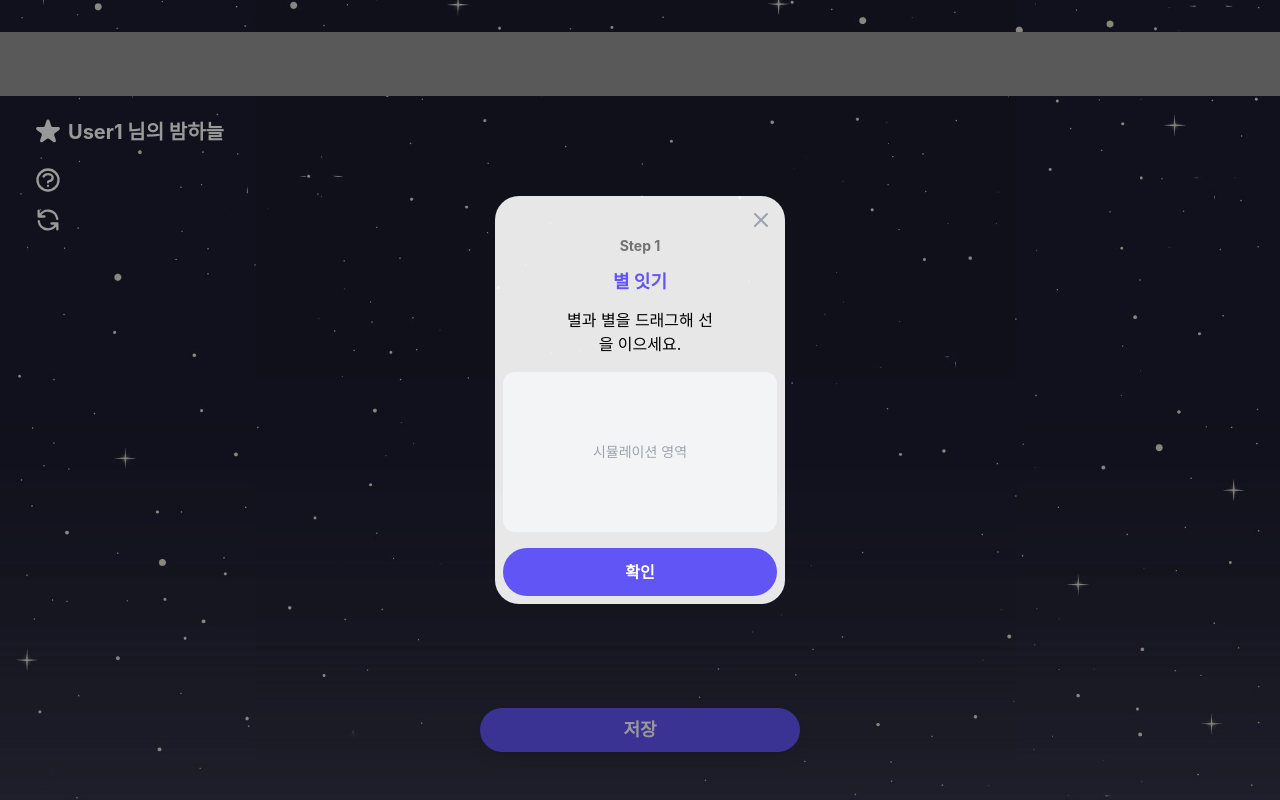
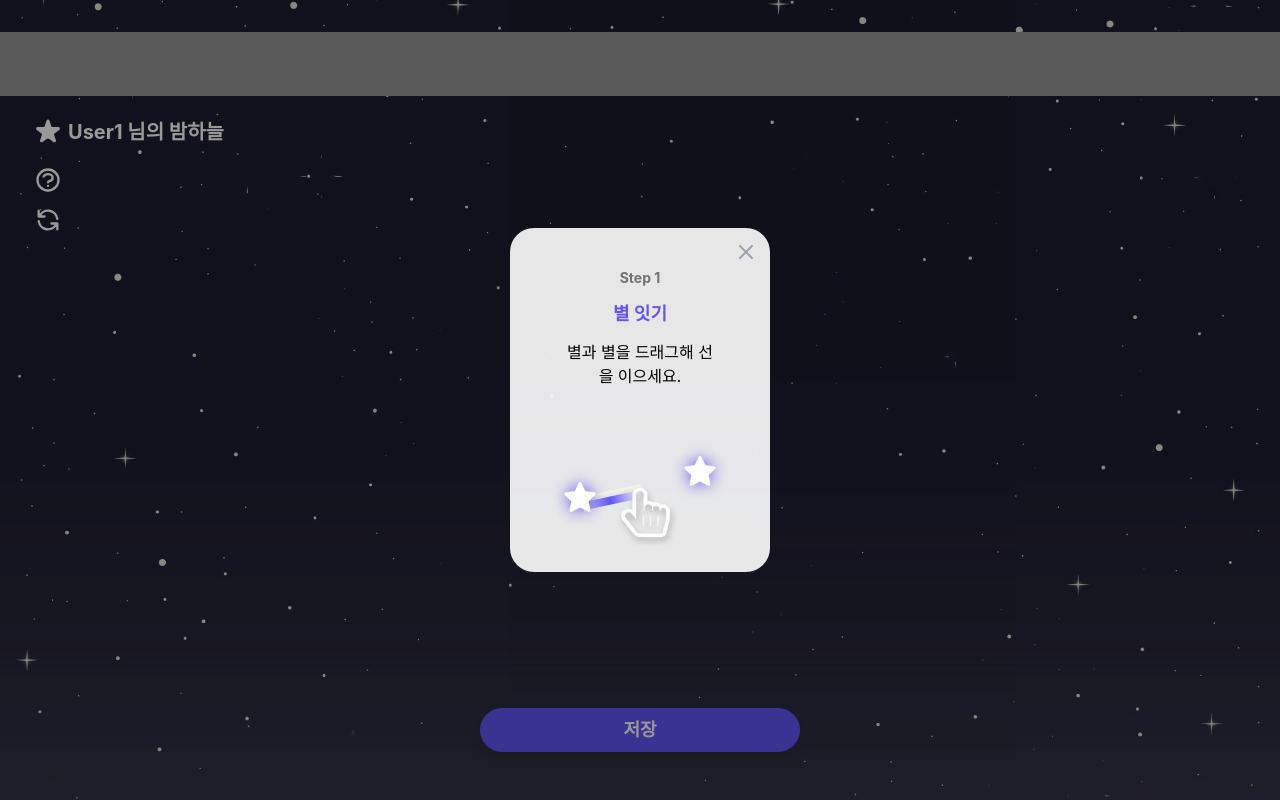
Before and after one commit to kimkichan1225/Starry, a React (Vite) app: page /home in a window 1280 px wide. Both pictures are taken after a click on the button 1240 px from the left and 600 px from the top of the page. Built offline with nearby package versions, Linux system fonts and the light colour scheme.

Commit message:
make star step2

```diff
--- a/src/pages/HomePage.jsx
+++ b/src/pages/HomePage.jsx
@@ -733,7 +733,7 @@ function HomePage() {
       {/* 튜토리얼 팝업 */}
       {showTutorial && (
         <div className="fixed inset-0 bg-black/40 z-[60] flex items-center justify-center p-6">
-          <div className="bg-white/90 rounded-3xl w-full max-w-[290px] p-2">
+          <div className="bg-white/90 rounded-3xl w-full max-w-[260px] p-2">
             {/* 닫기 버튼 */}
             <div className="flex justify-end">
               <button
@@ -753,18 +753,90 @@ function HomePage() {
               <p className="text-black text-base mt-3">별과 별을 드래그해 선을 이으세요.</p>
             </div>
 
-            {/* 시뮬레이션 영역 (추후 추가) */}
-            <div className="mt-4 h-40 bg-gray-100 rounded-xl flex items-center justify-center">
-              <span className="text-gray-400 text-sm">시뮬레이션 영역</span>
+            {/* 시뮬레이션 영역 */}
+            <div className="mt-4 h-40 rounded-xl flex items-center justify-center relative overflow-hidden">
+              {/* 그라데이션 연결선 (애니메이션) - 대각선 */}
+              <div
+                className="absolute"
+                style={{
+                  left: '62px',
+                  top: '58%',
+                  height: '8px',
+                  marginTop: '6px',
+                  background: 'linear-gradient(to right, #D9D9D9, #6155F5, #FAFAFA)',
+                  transformOrigin: 'left center',
+                  transform: 'rotate(-12deg)',
+                  animation: 'drawLine 2s ease-in-out infinite',
+                  borderRadius: '3px',
+                  zIndex: 1
+                }}
+              />
+              {/* 왼쪽 별 */}
+              <img
+                src="/StepStar.png"
+                alt="star"
+                className="absolute w-16 h-16"
+                style={{ left: '30px', top: '58%', transform: 'translateY(-50%)', zIndex: 2 }}
+              />
+              {/* 오른쪽 별 */}
+              <img
+                src="/StepStar.png"
+                alt="star"
+                className="absolute w-16 h-16"
+                style={{ right: '30px', top: '42%', transform: 'translateY(-50%)', zIndex: 2 }}
+              />
+              {/* 흰색 연결선 (애니메이션) - 대각선 */}
+              <div
+                className="absolute bg-[#FFFFE3]/50"
+                style={{
+                  left: '62px',
+                  top: '58%',
+                  height: '3px',
+                  transformOrigin: 'left center',
+                  transform: 'rotate(-12deg)',
+                  animation: 'drawLine 2s ease-in-out infinite'
+                }}
+              />
+              {/* 포인터 (애니메이션) */}
+              <img
+                src="/StepPointer.png"
+                alt="pointer"
+                className="absolute w-16 h-16"
+                style={{
+                  animation: 'movePointer 2s ease-in-out infinite',
+                  zIndex: 3
+                }}
+              />
+              {/* CSS 애니메이션 정의 */}
+              <style>{`
+                @keyframes movePointer {
+                  0% {
+                    left: 45px;
+                    top: 58%;
+                  }
+                  80% {
+                    left: calc(100% - 95px);
+                    top: 42%;
+                  }
+                  100% {
+                    left: calc(100% - 95px);
+                    top: 42%;
+                  }
+                }
+                @keyframes drawLine {
+                  0% {
+                    width: 0px;
+                  }
+                  80% {
+                    width: calc(100% - 120px);
+                  }
+                  100% {
+                    width: calc(100% - 120px);
+                  }
+                }
+              `}</style>
             </div>
 
-            {/* 확인 버튼 */}
-            <button
-              onClick={() => setShowTutorial(false)}
-              className="w-full py-3 mt-4 bg-[#6155F5] text-white font-bold rounded-full hover:bg-[#5044d4] transition"
-            >
-              확인
-            </button>
           </div>
         </div>
       )}
```
